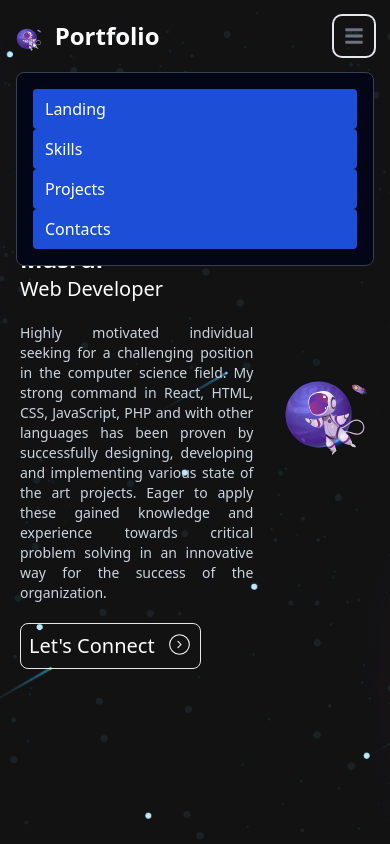
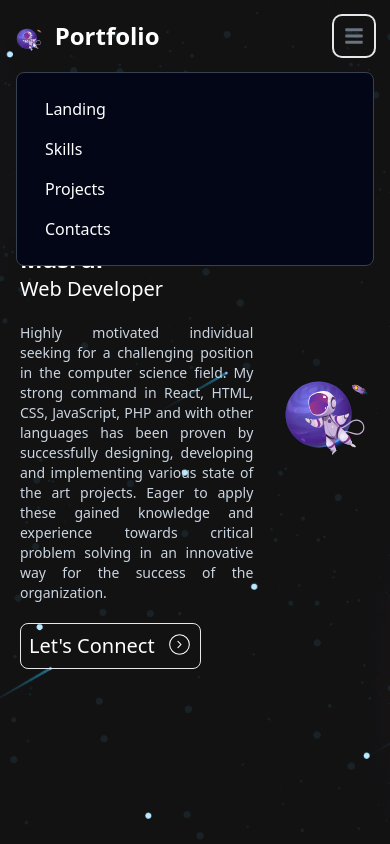
Before and after one commit to Root1-2/portfolio-main, a React (Vite) app: page /homepage in a window 390 px wide. Both pictures are taken after a click on the button "Open main menu". Built offline with nearby package versions, Linux system fonts and the light colour scheme.

Commit message:
navbar active class fixed

```diff
--- a/src/components/Header.jsx
+++ b/src/components/Header.jsx
@@ -23,6 +23,16 @@ function Header() {
   const closeDropdown = () => {
     setIsDropdownOpen(false);
   };
+
+  function handleActiveClass(e) {
+    // Remove 'text-green-800' from all links
+    document.querySelectorAll(".nav-item").forEach((link) => {
+      link.classList.remove("text-blue-800", "text-white");
+    });
+
+    // Add 'text-green-800' to the clicked link
+    e.currentTarget.classList.add("text-blue-800");
+  }
 
   return (
     <nav className="fixed left-0 right-0 top-0 z-50 border-gray-200 bg-transparent">
@@ -50,17 +60,15 @@ function Header() {
           className={`w-full md:block md:w-auto ${isOpen ? "" : "hidden"}`}
           id="navbar-default"
         >
-          <ul className="mt-4 flex flex-col rounded-lg border border-gray-700 bg-slate-950 p-4 font-medium sm:bg-transparent md:mt-0 md:flex-row md:space-x-8 md:border-0 md:p-0 rtl:space-x-reverse">
+          <ul className="mt-4 flex flex-col rounded-lg border border-gray-700 bg-slate-950 p-4 font-medium text-white sm:bg-transparent md:mt-0 md:flex-row md:space-x-8 md:border-0 md:p-0 rtl:space-x-reverse">
             <li>
               <NavLink
                 to="/#landing"
-                onClick={closeMenu}
-                className={({ isActive }) =>
-                  `block rounded px-3 py-2 text-white md:bg-transparent md:p-0 md:hover:text-blue-500 ${
-                    isActive ? "text-green-800" : "bg-blue-700"
-                  }`
-                }
-                aria-current="page"
+                onClick={(e) => {
+                  handleActiveClass(e);
+                  closeMenu();
+                }}
+                className="nav-item block rounded px-3 py-2 text-white md:bg-transparent md:p-0 md:hover:text-blue-500"
               >
                 Landing
               </NavLink>
@@ -69,41 +77,38 @@ function Header() {
             <li>
               <NavLink
                 to="/#skills"
-                className={({ isActive }) =>
-                  `block rounded px-3 py-2 text-white md:bg-transparent md:p-0 md:hover:text-blue-500 ${
-                    isActive ? "text-green-800" : "bg-blue-700"
-                  }`
-                }
-                onClick={closeMenu}
+                onClick={(e) => {
+                  handleActiveClass(e);
+                  closeMenu();
+                }}
+                className="nav-item block rounded px-3 py-2 text-white md:bg-transparent md:p-0 md:hover:text-blue-500"
               >
                 Skills
               </NavLink>
             </li>
+
             <li>
               <NavLink
                 to="/#projects"
-                className={({ isActive }) =>
-                  `block rounded px-3 py-2 text-white md:bg-transparent md:p-0 md:hover:text-blue-500 ${
-                    isActive ? "text-green-800" : "bg-blue-700"
-                  }`
-                }
-                onClick={closeMenu}
+                onClick={(e) => {
+                  handleActiveClass(e);
+                  closeMenu();
+                }}
+                className="nav-item block rounded px-3 py-2 text-white md:bg-transparent md:p-0 md:hover:text-blue-500"
               >
                 Projects
               </NavLink>
             </li>
+
             <li className="relative" onMouseEnter={openDropdown}>
               <NavLink
                 to="/#contacts"
-                onClick={() => {
+                onClick={(e) => {
+                  handleActiveClass(e);
                   closeDropdown();
                   closeMenu();
                 }}
-                className={({ isActive }) =>
-                  `block rounded px-3 py-2 text-white md:bg-transparent md:p-0 md:hover:text-blue-500 ${
-                    isActive ? "text-green-800" : "bg-blue-700"
-                  }`
-                }
+                className="nav-item block rounded px-3 py-2 text-white md:bg-transparent md:p-0 md:hover:text-blue-500"
               >
                 Contacts
               </NavLink>
```
